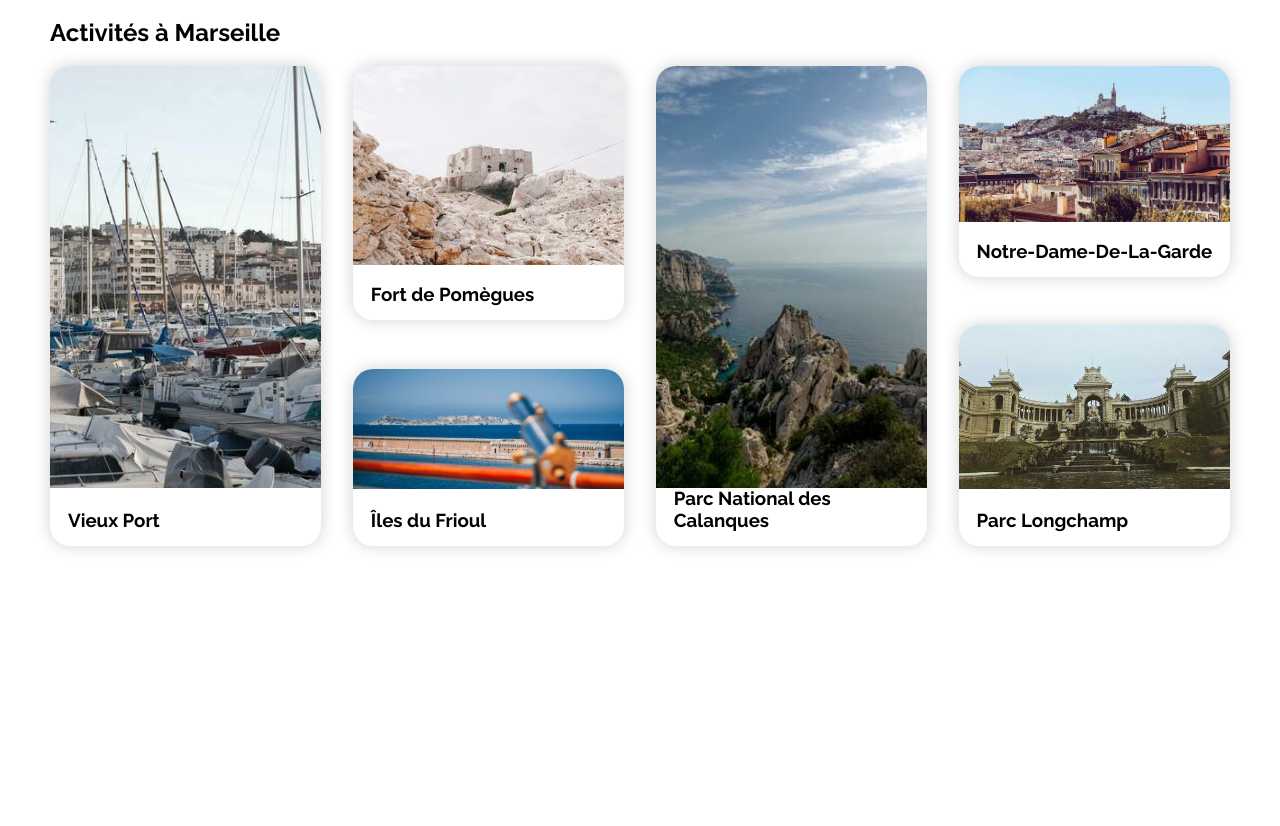
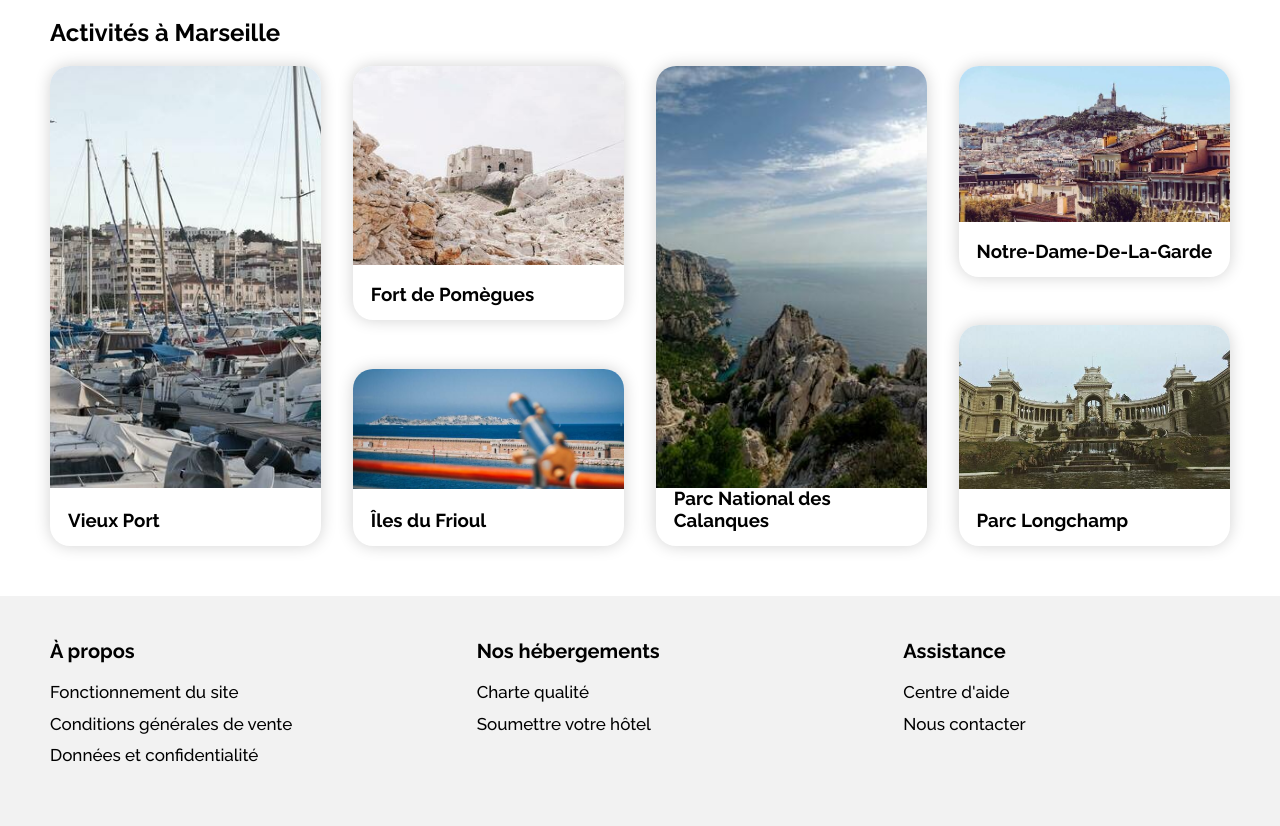
Before and after one commit to TheWizardJr/OpenClassrooms_Projet.2, a plain HTML site: page index.html in a window 1280 px wide. Shown: the part 1070-1896 px from the top of the page. Before the commit the page ends 1666 px from the top, so only its background shows below. Drawn offline with Linux system fonts and the light colour scheme.

Commit message:
add footer

```diff
--- a/css/smartphone.css
+++ b/css/smartphone.css
@@ -89,6 +89,10 @@
 
   /* ACTIVITIES */
 
+  .activities{
+    height: 1350px;
+  }
+
   .cards_activities{
     gap: 20px;
   }
@@ -100,4 +104,14 @@
 
   /* END ACTIVITIES */
 
+  /* FOOTER */
+
+  .liste{
+    display: flex;
+    flex-direction: column;
+    height: 560px;
+  }
+
+  /*END FOOTER */
+
 }
--- a/css/style.css
+++ b/css/style.css
@@ -397,3 +397,46 @@ height: 74%;
 /* END IMG CARDS ACTIVITIES */
 
 /* END ACTIVITIES */
+
+/* FOOTER */
+
+.liste{
+  background-color: #f2f2f2;
+  display: flex;
+  height: 230px;
+}
+
+.liste >div{
+  width: 432px;
+  margin-left: 50px;
+}
+
+.liste h3{
+padding-top: 24px;
+font-size: 20px;
+}
+
+.liste li{
+  font-size: 17px;
+  font-weight: 500;
+  padding-bottom: 12px;
+}
+
+ul{
+  padding: 0;
+}
+
+li{
+  list-style-type: none;
+}
+
+li a{
+  color: inherit;
+  text-decoration: none;
+  }
+
+li a:hover{
+  border-bottom: 2px solid black;
+}
+
+/* END FOOTER */
--- a/css/tablette.css
+++ b/css/tablette.css
@@ -49,6 +49,10 @@
 
   /* ACTIVITIES */
 
+  .activities{
+    height: 570px;
+  }
+
   .cards_activities{
     display: flex;
     flex-direction: row;
@@ -70,5 +74,4 @@
   }
 
   /* END ACTIVITIES */
-
 }
--- a/index.html
+++ b/index.html
@@ -9,7 +9,8 @@
     <link rel="stylesheet" href="css/style.css" />
     <link rel="stylesheet" href="css/tablette.css" />
     <link rel="stylesheet" href="css/smartphone.css" />
-    <title>Booki</title>
+    <link rel="shortcut icon" href="images/logo/icon.png" type="image/x-icon">
+    <title>Booki - Trouvez votre hébergement pour des vacances de rêve</title>
   </head>
 
   <body>
@@ -18,15 +19,15 @@
       <nav>
         <img class="logo" src="./images/logo/Booki@3x.png" alt="Logo du site" />
         <div>
-          <a href="#hebergements" class="activite">Hébergements</a>
-          <a href="#activites">Activités</a>
+          <a href="#container_lodging">Hébergements</a>
+          <a href="#container_activities">Activités</a>
         </div>
       </nav>
     </header>
     <!-- END HEADER -->
 
+    <!-- MAIN -->
     <main>
-
       <!-- SEARCH AND FILTERS -->
       <section class="search_filters">
         <!-- SEARCH -->
@@ -257,7 +258,36 @@
         </div>
       </section>
       <!-- END ACTIVITIES -->
+    </main>
+    <!-- END MAIN -->
 
-    </main>
+    <!-- FOOTER -->
+    <footer id="container_footer">
+      <div class="liste">
+        <div class="propos">
+          <h3>À propos</h3>
+          <ul>
+            <li><a href="">Fonctionnement du site</a></li>
+            <li><a href="">Conditions générales de vente</a></li>
+            <li><a href="">Données et confidentialité</a></li>
+          </ul>
+        </div>
+        <div class="hébergements">
+          <h3>Nos hébergements</h3>
+          <ul>
+            <li><a href="">Charte qualité</a></li>
+            <li><a href="">Soumettre votre hôtel</a></li>
+          </ul>
+        </div>
+        <div class="assistance">
+          <h3>Assistance</h3>
+          <ul>
+            <li><a href="">Centre d'aide</a></li>
+            <li><a href="">Nous contacter</a></li>
+          </ul>
+        </div>
+      </div>
+    </footer>
+    <!-- END FOOTER -->
   </body>
 </html>
```
Also changed, not shown: images/logo/icon.png (added). Lines whose indentation alone changed are shown as unchanged.
